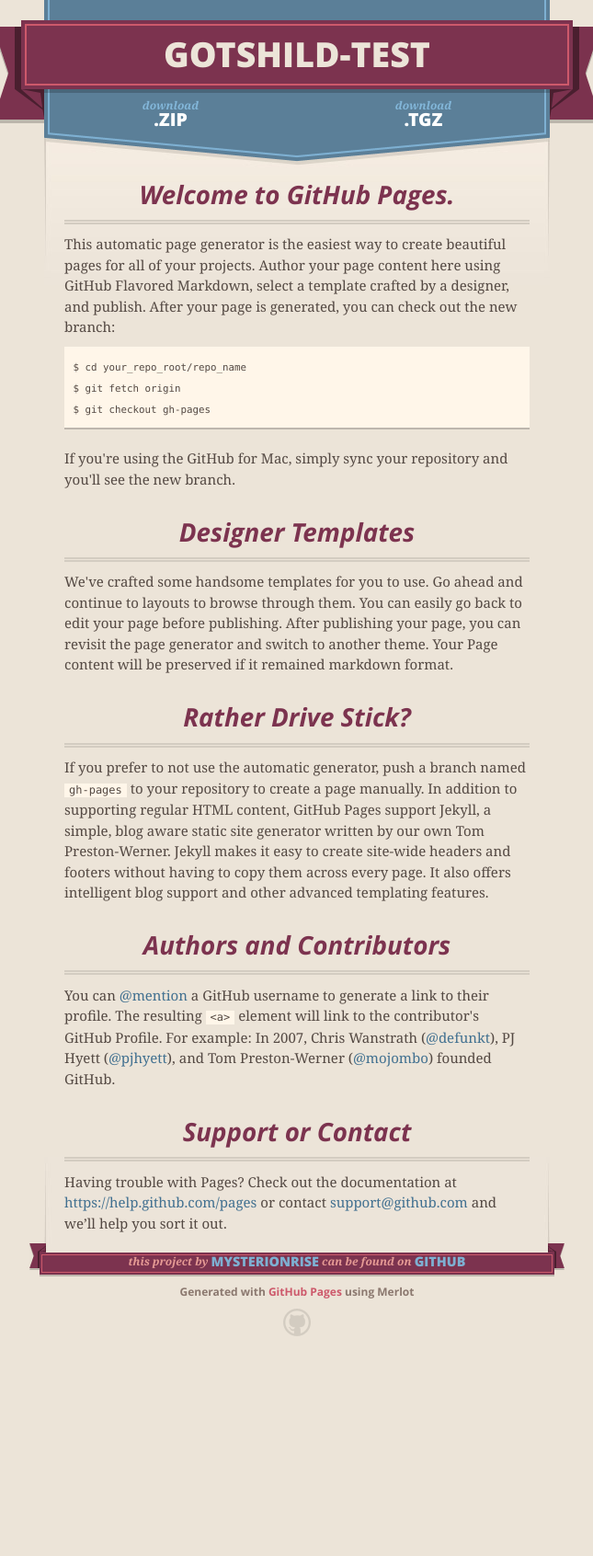
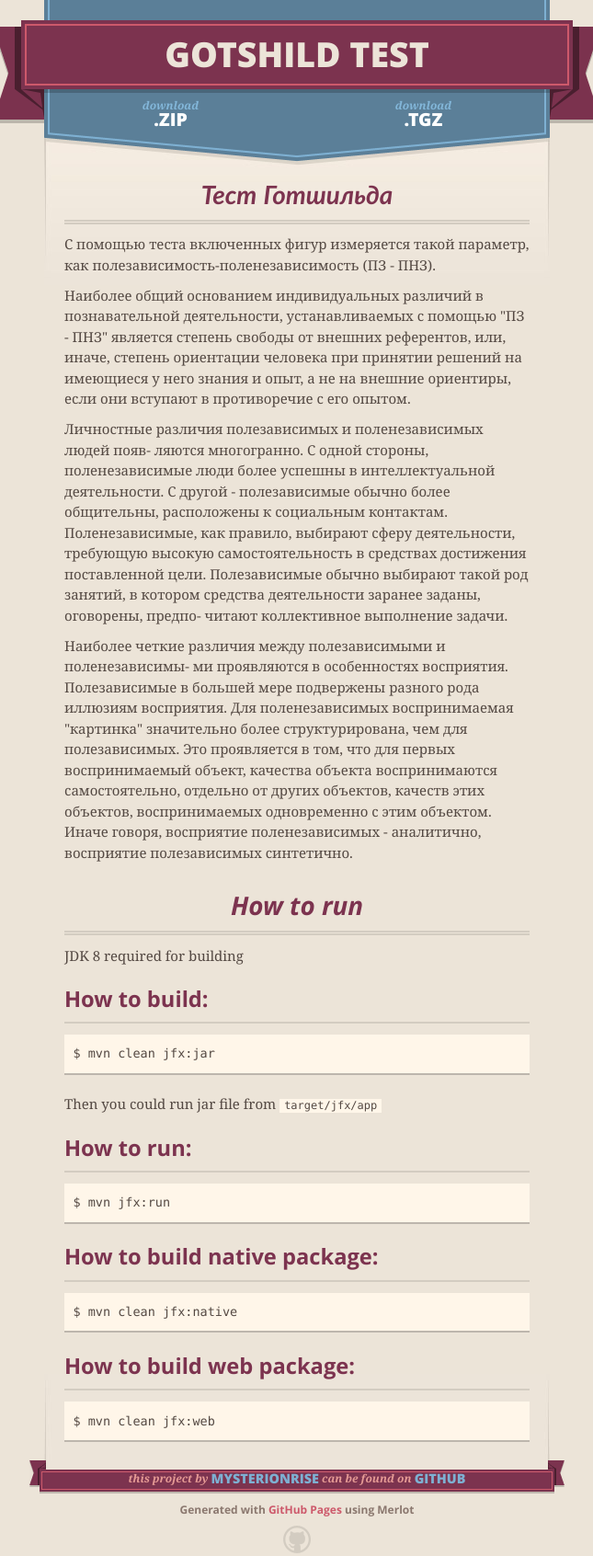
Before and after one commit to MysterionRise/gotshild-test, a plain HTML site: page index.html in a window 1280 px wide. Shown: the part 16-1708 px from the top of the page at 92% size, without its empty margins (317-962 px from the left). Before the commit the page ends 1509 px from the top, so only its background shows below. Drawn offline with nearby package versions, Linux system fonts and the light colour scheme.

```diff
--- a/index.html
+++ b/index.html
@@ -17,7 +17,7 @@
         $('#main_content').headsmart()
       })
     </script>
-    <title>Gotshild-test by MysterionRise</title>
+    <title>Gotshild Test by MysterionRise</title>
   </head>
 
   <body>
@@ -27,7 +27,7 @@
       <header>
         <span class="ribbon-outer">
           <span class="ribbon-inner">
-            <h1>Gotshild-test</h1>
+            <h1>Gotshild Test</h1>
             <h2></h2>
           </span>
           <span class="left-tail"></span>
@@ -46,37 +46,43 @@
 
 
       <section id="main_content">
-        <h3>
-<a id="welcome-to-github-pages" class="anchor" href="#welcome-to-github-pages" aria-hidden="true"><span class="octicon octicon-link"></span></a>Welcome to GitHub Pages.</h3>
+        <h1>
+<a id="Тест-Готшильда" class="anchor" href="#%D0%A2%D0%B5%D1%81%D1%82-%D0%93%D0%BE%D1%82%D1%88%D0%B8%D0%BB%D1%8C%D0%B4%D0%B0" aria-hidden="true"><span class="octicon octicon-link"></span></a>Тест Готшильда</h1>
 
-<p>This automatic page generator is the easiest way to create beautiful pages for all of your projects. Author your page content here using GitHub Flavored Markdown, select a template crafted by a designer, and publish. After your page is generated, you can check out the new branch:</p>
+<p>С помощью теста включенных фигур измеряется такой параметр, как полезависимость-поленезависимость (ПЗ - ПНЗ).</p>
 
-<pre><code>$ cd your_repo_root/repo_name
-$ git fetch origin
-$ git checkout gh-pages
-</code></pre>
+<p>Наиболее общий основанием индивидуальных различий в познавательной деятельности, устанавливаемых с помощью "ПЗ - ПНЗ" является степень свободы от внешних референтов, или, иначе, степень ориентации человека при принятии решений на имеющиеся у него знания и опыт, а не на внешние ориентиры, если они вступают в противоречие с его опытом.</p>
 
-<p>If you're using the GitHub for Mac, simply sync your repository and you'll see the new branch.</p>
+<p>Личностные различия полезависимых и поленезависимых людей появ- ляются многогранно. С одной стороны, поленезависимые люди более успешны в интеллектуальной деятельности. С другой - полезависимые обычно более общительны, расположены к социальным контактам. Поленезависимые, как правило, выбирают сферу деятельности, требующую высокую самостоятельность в средствах достижения поставленной цели. Полезависимые обычно выбирают такой род занятий, в котором средства деятельности заранее заданы, оговорены, предпо- читают коллективное выполнение задачи.</p>
+
+<p>Наиболее четкие различия между полезависимыми и поленезависимы- ми проявляются в особенностях восприятия. Полезависимые в большей мере подвержены разного рода иллюзиям восприятия. Для поленезависимых воспринимаемая "картинка" значительно более структурирована, чем для полезависимых. Это проявляется в том, что для первых воспринимаемый объект, качества объекта воспринимаются самостоятельно, отдельно от других объектов, качеств этих объектов, воспринимаемых одновременно с этим объектом. Иначе говоря, восприятие поленезависимых - аналитично, восприятие полезависимых синтетично.</p>
+
+<h1>
+<a id="how-to-run" class="anchor" href="#how-to-run" aria-hidden="true"><span class="octicon octicon-link"></span></a>How to run</h1>
+
+<p>JDK 8 required for building</p>
 
 <h3>
-<a id="designer-templates" class="anchor" href="#designer-templates" aria-hidden="true"><span class="octicon octicon-link"></span></a>Designer Templates</h3>
+<a id="how-to-build" class="anchor" href="#how-to-build" aria-hidden="true"><span class="octicon octicon-link"></span></a>How to build:</h3>
 
-<p>We've crafted some handsome templates for you to use. Go ahead and continue to layouts to browse through them. You can easily go back to edit your page before publishing. After publishing your page, you can revisit the page generator and switch to another theme. Your Page content will be preserved if it remained markdown format.</p>
+<div class="highlight highlight-sh"><pre>$ mvn clean jfx:jar</pre></div>
+
+<p>Then you could run jar file from <code>target/jfx/app</code></p>
 
 <h3>
-<a id="rather-drive-stick" class="anchor" href="#rather-drive-stick" aria-hidden="true"><span class="octicon octicon-link"></span></a>Rather Drive Stick?</h3>
+<a id="how-to-run-1" class="anchor" href="#how-to-run-1" aria-hidden="true"><span class="octicon octicon-link"></span></a>How to run:</h3>
 
-<p>If you prefer to not use the automatic generator, push a branch named <code>gh-pages</code> to your repository to create a page manually. In addition to supporting regular HTML content, GitHub Pages support Jekyll, a simple, blog aware static site generator written by our own Tom Preston-Werner. Jekyll makes it easy to create site-wide headers and footers without having to copy them across every page. It also offers intelligent blog support and other advanced templating features.</p>
+<div class="highlight highlight-sh"><pre>$ mvn jfx:run</pre></div>
 
 <h3>
-<a id="authors-and-contributors" class="anchor" href="#authors-and-contributors" aria-hidden="true"><span class="octicon octicon-link"></span></a>Authors and Contributors</h3>
+<a id="how-to-build-native-package" class="anchor" href="#how-to-build-native-package" aria-hidden="true"><span class="octicon octicon-link"></span></a>How to build native package:</h3>
 
-<p>You can <a href="https://github.com/blog/821" class="user-mention">@mention</a> a GitHub username to generate a link to their profile. The resulting <code>&lt;a&gt;</code> element will link to the contributor's GitHub Profile. For example: In 2007, Chris Wanstrath (<a href="https://github.com/defunkt" class="user-mention">@defunkt</a>), PJ Hyett (<a href="https://github.com/pjhyett" class="user-mention">@pjhyett</a>), and Tom Preston-Werner (<a href="https://github.com/mojombo" class="user-mention">@mojombo</a>) founded GitHub.</p>
+<div class="highlight highlight-sh"><pre>$ mvn clean jfx:native</pre></div>
 
 <h3>
-<a id="support-or-contact" class="anchor" href="#support-or-contact" aria-hidden="true"><span class="octicon octicon-link"></span></a>Support or Contact</h3>
+<a id="how-to-build-web-package" class="anchor" href="#how-to-build-web-package" aria-hidden="true"><span class="octicon octicon-link"></span></a>How to build web package:</h3>
 
-<p>Having trouble with Pages? Check out the documentation at <a href="https://help.github.com/pages">https://help.github.com/pages</a> or contact <a href="mailto:support@github.com">support@github.com</a> and we’ll help you sort it out.</p>
+<div class="highlight highlight-sh"><pre>$ mvn clean jfx:web</pre></div>
       </section>
 
       <footer>
```
Also changed, not shown: params.json (+1 -1 lines).
